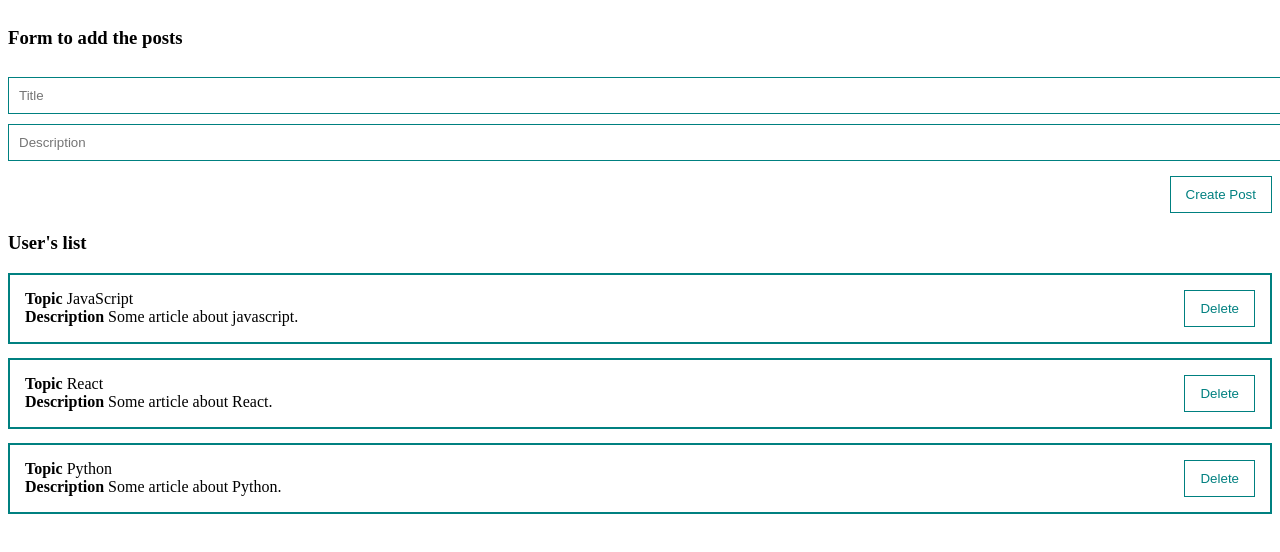
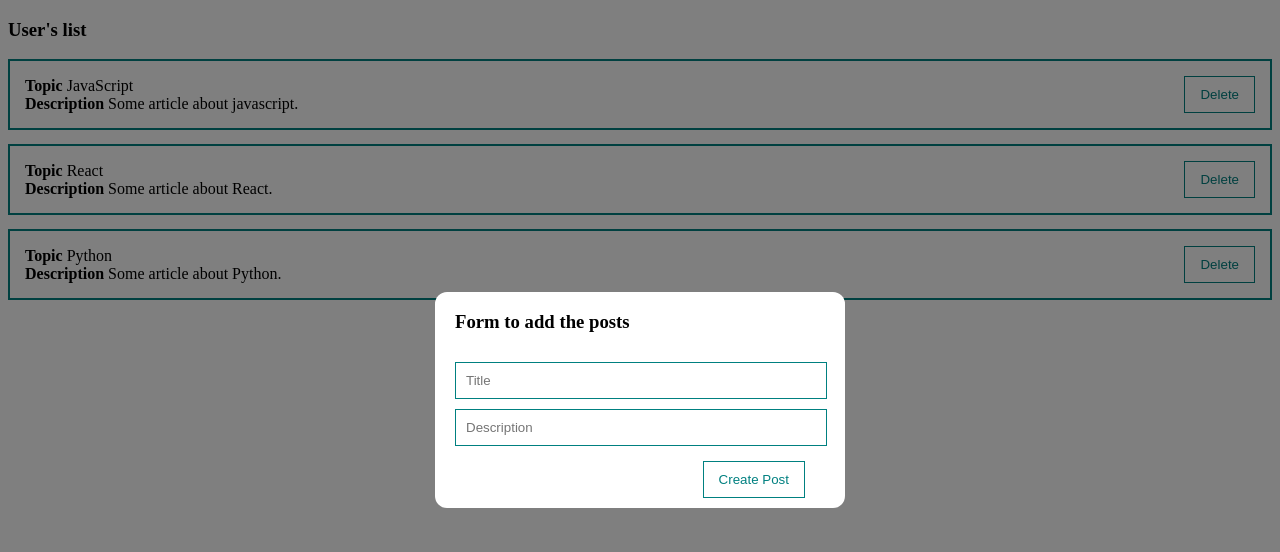
Before and after one commit to Semburg/vue_first_touch_project, a Vue app: page / in a window 1280 px wide. Shown: the top 552 px of the page. Built offline with nearby package versions, Linux system fonts and the light colour scheme.

Commit message:
modal window done

```diff
--- a/src/App.vue
+++ b/src/App.vue
@@ -1,6 +1,8 @@
 <template>
   <div>
-    <post-form @create="createPost" />
+    <my-dialog :show="true">
+      <post-form @create="createPost" />
+    </my-dialog>
 
     <post-list :posts="posts" @remove="removePost" />
 
--- a/src/components/UI/MyButton.vue
+++ b/src/components/UI/MyButton.vue
@@ -11,6 +11,7 @@ export default {
 <style scoped>
 .btn {
   margin-top: 15px;
+  margin-bottom: 10px;
   padding: 10px 15px;
   background: none;
   color: teal;
--- /dev/null
+++ b/src/components/UI/MyDialog.vue
@@ -0,0 +1,39 @@
+<template >
+  <div class="dialog" v-if="show">
+    <div class="dialog__content">
+      <slot></slot>
+    </div>
+  </div>
+</template>
+<script>
+export default {
+    name: 'my-dialog',
+    props: {
+        show: {
+            type: Boolean,
+            default: false,
+        }
+    }
+}
+</script>
+<style scoped>
+.dialog {
+    top: 0;
+    bottom: 0;
+    right: 0;
+    left: 0;
+    background: rgba(0, 0, 0, 0.5);
+    position: fixed;
+    display: flex;
+}
+.dialog__content{
+    margin: auto;
+    background: white;
+    border-radius: 12px;
+    min-height: 50px;
+    min-width: 350px;
+    padding-right: 40px;
+    padding-left: 20px;
+
+}
+</style>
--- a/src/components/UI/index.js
+++ b/src/components/UI/index.js
@@ -1,7 +1,9 @@
 import MyButton from "@/components/UI/MyButton";
 import MyInput from '@/components/UI/MyInput';
+import MyDialog from '@/components/UI/MyDialog'
 
 export default [
     MyButton,
     MyInput,
-]
+    MyDialog,
+];
```
Also changed, not shown: src/components/PostList.vue (+6 -9 lines).
